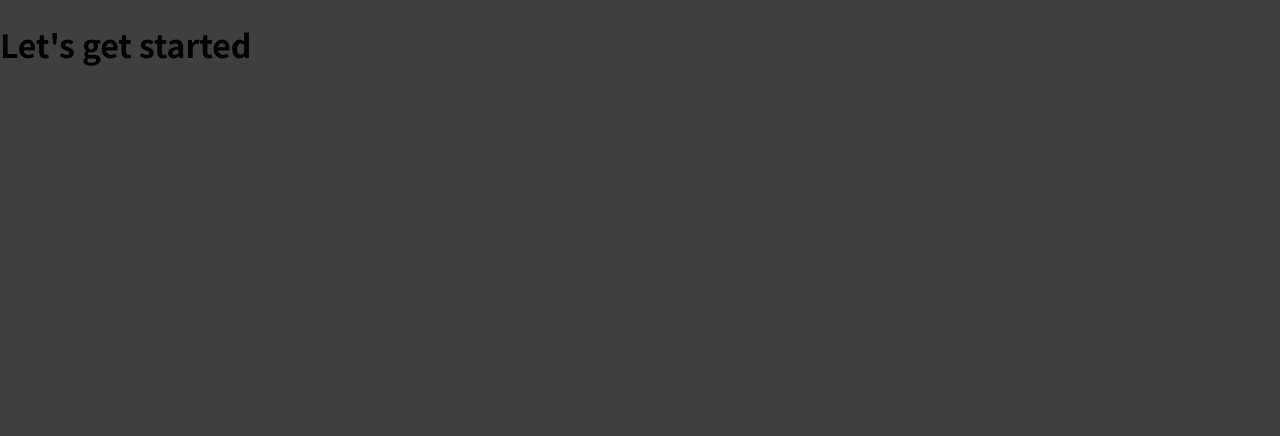
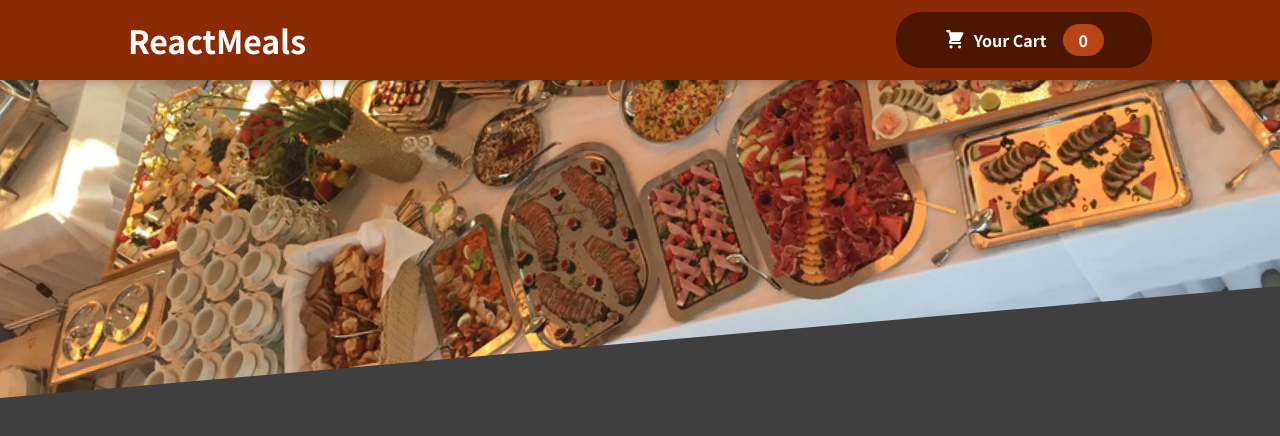
Before and after one commit to nishabdShunya/Restaurant-Website-Using-React, a React (Create React App) app: page / in a window 1280 px wide. Shown: the top 436 px of the page. Built offline with nearby package versions, Linux system fonts and the light colour scheme.

Commit message:
Add. A4-T1-Building Header - With Solution

```diff
--- a/src/App.js
+++ b/src/App.js
@@ -1,10 +1,11 @@
-// Write your code at relevant places in the code below:
+import React, { Fragment } from "react";
+import Header from "./components/Layout/Header";
 
 function App() {
   return (
-    <div>
-      <h1>Let's get started</h1>
-    </div>
+    <Fragment>
+      <Header />
+    </Fragment>
   );
 }
 
--- a/src/components/Layout/Header.js
+++ b/src/components/Layout/Header.js
@@ -1 +1,20 @@
-// Write your code here:
+import React, { Fragment } from "react";
+import HeaderButton from "./HeaderButton";
+import mealsImage from "../../assets/meals.jpg";
+import "./Header.css";
+
+const Header = () => {
+  return (
+    <Fragment>
+      <header className="header">
+        <h1>ReactMeals</h1>
+        <HeaderButton />
+      </header>
+      <div className="main-image">
+        <img src={mealsImage} alt="meals" />
+      </div>
+    </Fragment>
+  );
+};
+
+export default Header;
--- a/src/components/Layout/HeaderButton.js
+++ b/src/components/Layout/HeaderButton.js
@@ -1 +1,17 @@
-// Write your code here:
+import React from "react";
+import CartIcon from "../Cart/CartIcon";
+import "./HeaderButton.css";
+
+const HeaderButton = () => {
+  return (
+    <button className="header-button">
+      <span className="icon">
+        <CartIcon />
+      </span>
+      <span>Your Cart</span>
+      <span className="badge">0</span>
+    </button>
+  );
+};
+
+export default HeaderButton;
```
